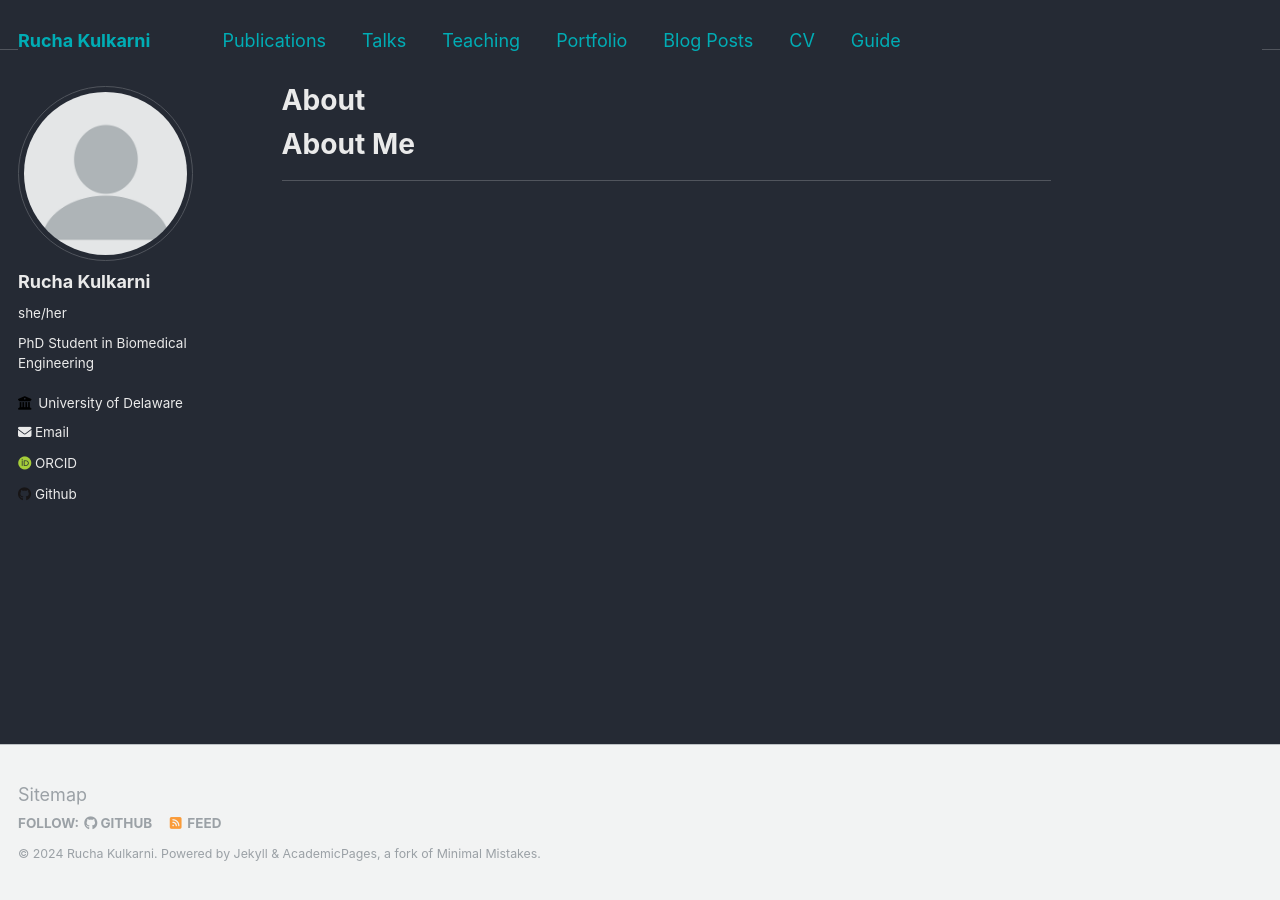
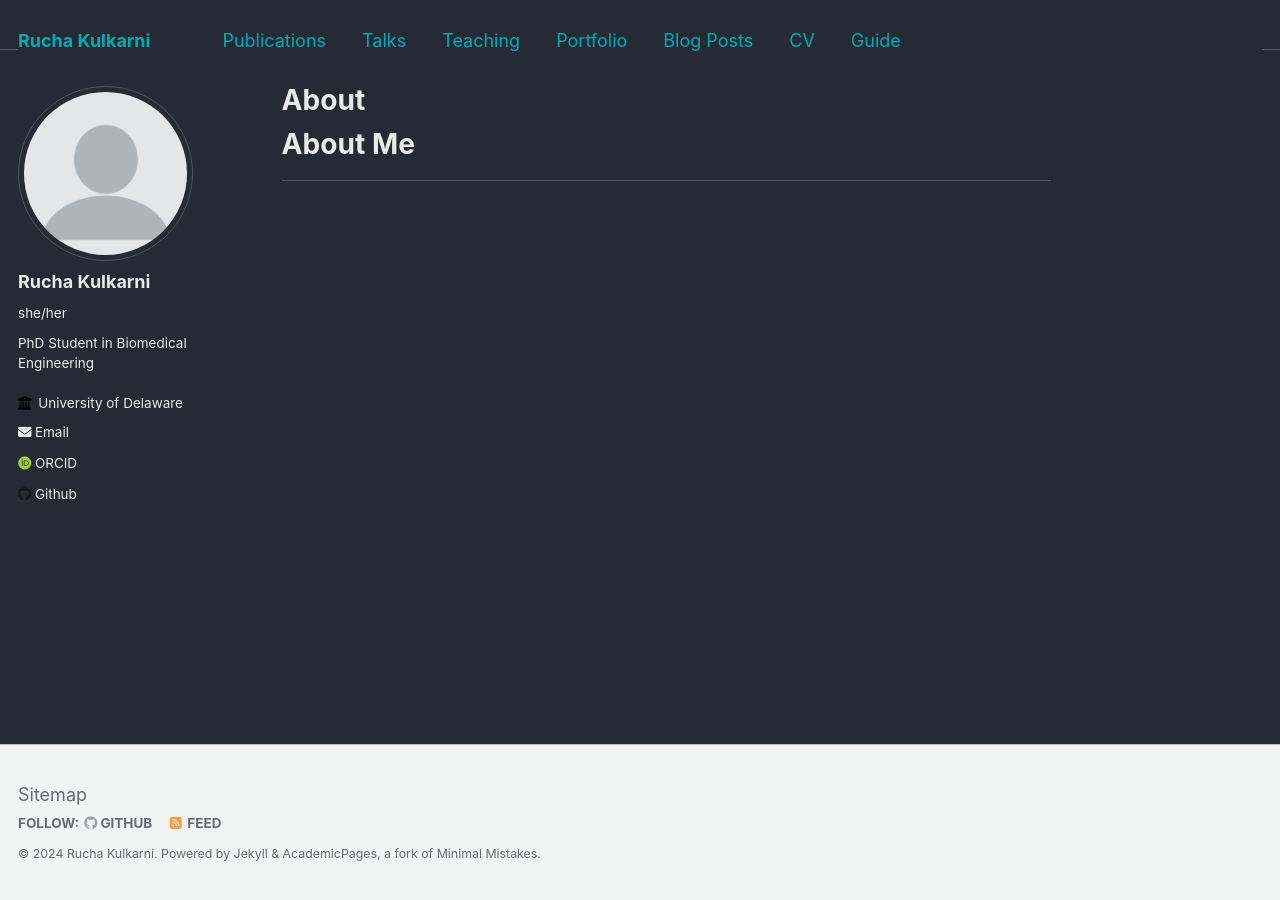
Before and after one commit to ruchak-dev/ruchak-dev.github.io, a Jekyll site: the page built from _pages/about.md, in a window 1280 px wide. Built offline with Jekyll 4.4.1, drawn with Linux system fonts in a browser that asks for light colours; some web fonts are replaced.

Commit message:
Update _footer.scss

```diff
--- a/_sass/_footer.scss
+++ b/_sass/_footer.scss
@@ -15,7 +15,7 @@
   height: auto;
   /* sticky footer fix end */
   margin-top: 3em;
-  color: mix(#fff, $gray, 25%);
+  color: mix($background-color, $gray, 25%);
   -webkit-animation: intro 0.3s both;
           animation: intro 0.3s both;
   -webkit-animation-delay: 0.45s;
```
